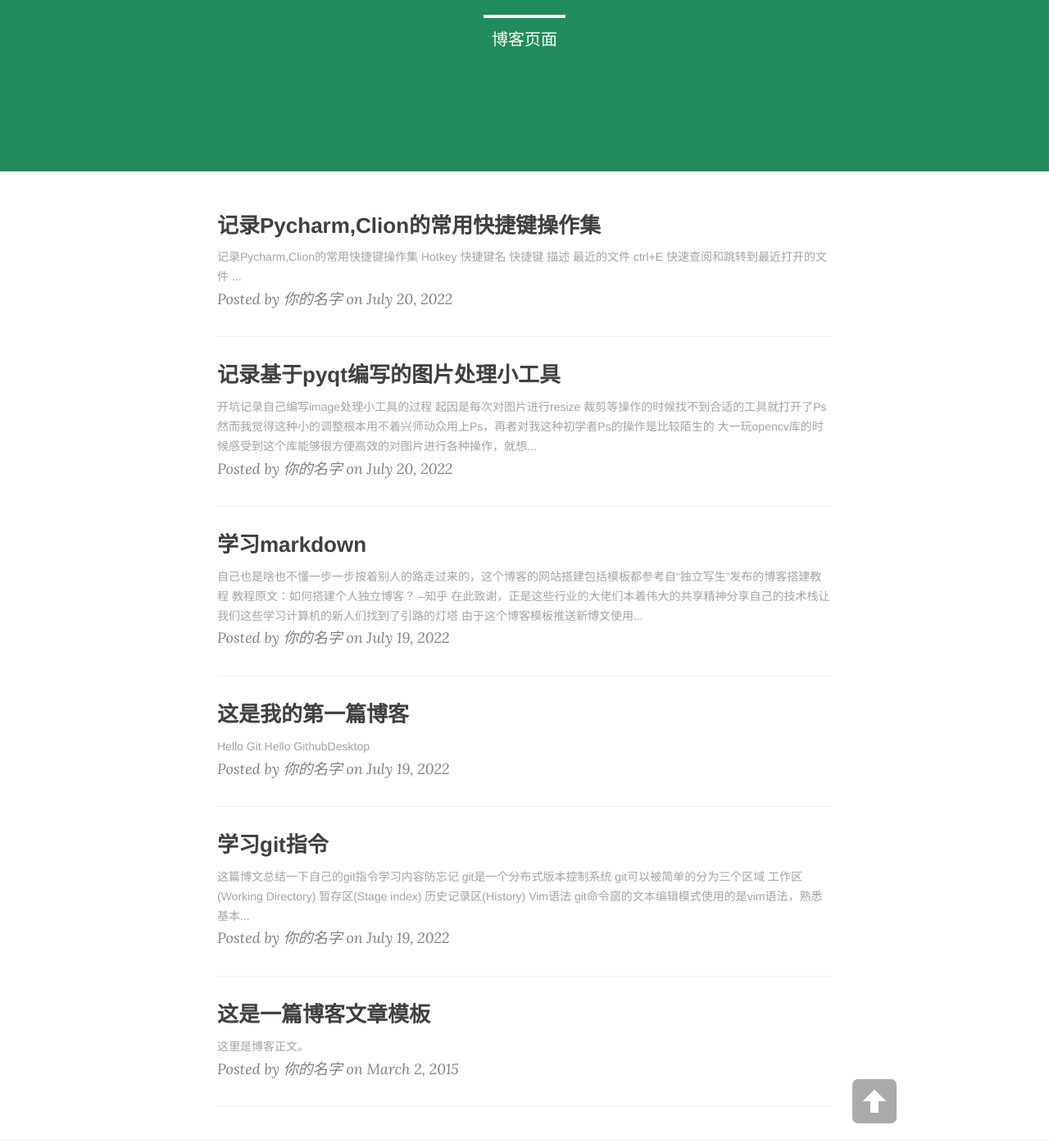
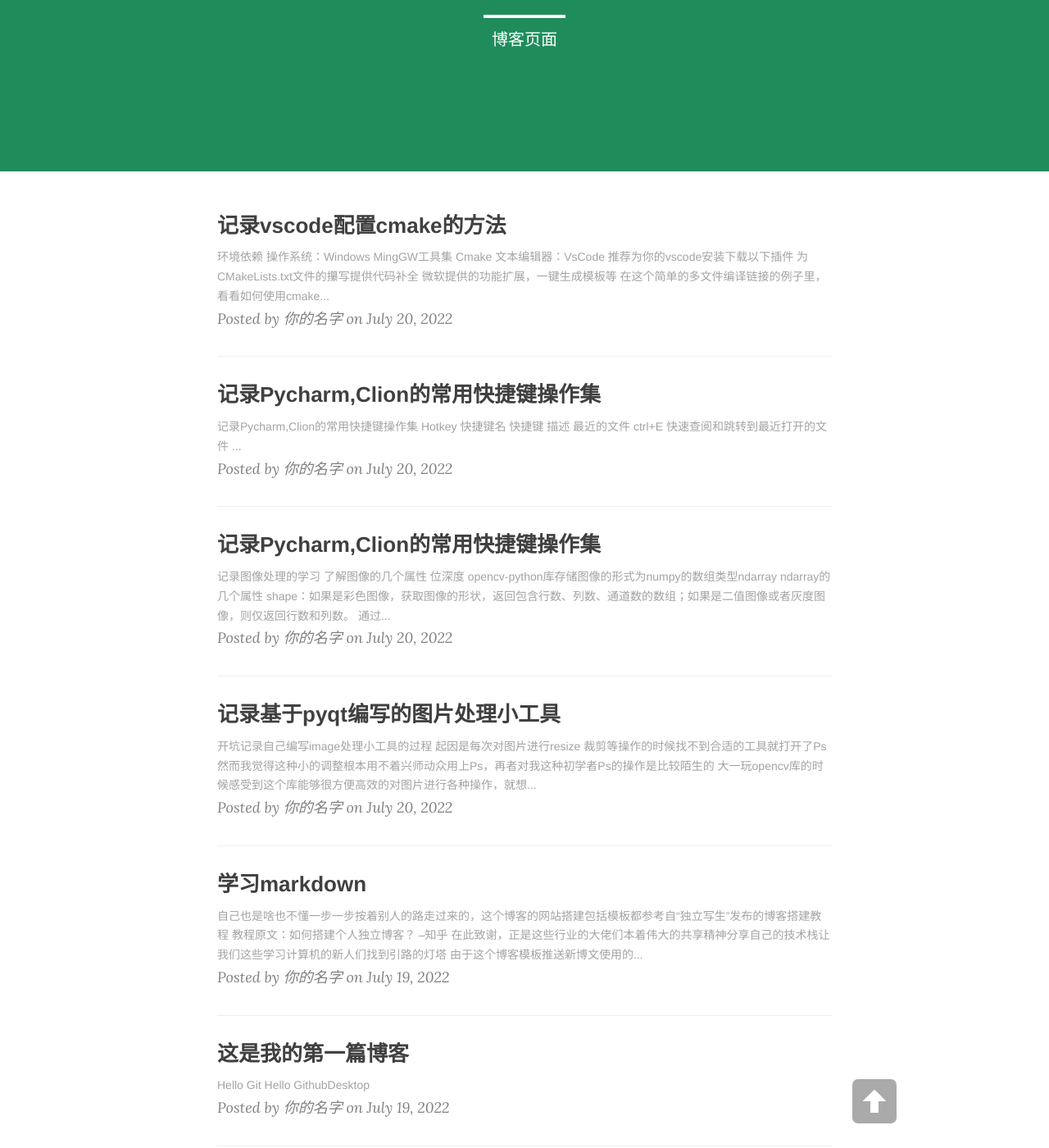
Before and after one commit to NumbNutN/NumbNutN.github.io, a Jekyll site: the page built from index.html, in a window 1280 px wide and 1400 px high, scrolled down 219 px. Shown: the whole window at 82% size. Built offline with Jekyll 4.4.1, drawn with Linux system fonts in a browser that asks for light colours; nearby versions of some CDN libraries; the list of posts is cut into pages by our own code.

Commit message:
Update for two new blog
- Post two new blog

````diff
--- /dev/null
+++ b/_posts/2022-07-30-image-format.md
@@ -0,0 +1,73 @@
+---
+layout: post
+title: 记录Pycharm,Clion的常用快捷键操作集
+date: 2022-7-20
+categories: blog
+tags: [pyqt,python,opencv]
+description: [Error]
+---
+
+记录图像处理的学习
+
+了解图像的几个属性
+位深度
+
+opencv-python库存储图像的形式为numpy的数组类型ndarray
+ndarray的几个属性
+
+shape：如果是彩色图像，获取图像的形状，返回包含行数、列数、通道数的数组；如果是二值图像或者灰度图像，则仅返回行数和列数。
+
+
+通过该属性的返回值是否包含通道数，可以判断一幅图像是灰度图像（或二值图像）还是彩色图像。
+
+size：返回图像的像素数目。其值为“行×列×通道数”，灰度图像或者二值图像的通道 数为 1。
+
+dtype：返回图像的数据类型
+uint8  --单个元素占8个字节
+float64 --数组中每个元素为64bits的浮点数，即8个字节
+
+[OpenCV获取图像属性](https://blog.csdn.net/weixin_51571728/article/details/120716708)
+img = cv2.imread("image.png",flags=cv2.CV_8UC4)
+
+矩阵类型
+CV_8UC1 8位无符号整型单通道矩阵，灰度图GrayScale以这种形式存储
+CV_8UC3 8位无符号整型三通道矩阵，主流RGB模式24位图以这种矩阵形式存储，即一个像素点RGB三个颜色分量各由8个bits，1个字节表示，共24位
+CV_8UC4 8位无符号整型四通道矩阵，ARPG模式32位图以这种形式存储，图像相比CV_8UC3多出一个Alpha通道，多用一个字节0-255表示透明程度
+CV_32FCx 一般的图像格式(png,jpg等)只用整数类型保存图片信息，一般不会用这种格式加载
+
+对应关系
+QImage.Format_BGR888 对应 CV_8UC3
+QImgae.Format_ABGR32 对应 CV_8UC4
+
+这两种方式都会在加载中丢弃图像的颜色信息，加载灰度图
+img = cv2.imread("image.png",flags=cv2.IMREAD_GRAYSCALE)
+img = cv2.imread("image.png",flags=cv2.CV_8UC1)
+
+这种方式加载绝大多数.jpg格式，因为jpg格式丢失图片的透明度信息
+img = cv2.imread("image.png",flags=cv2.CV_8UC3)
+img = cv2.imread("image.png",flags=cv2.IMREAD_COLOR)
+
+
+这种方式加载绝大多数.png格式，png图24位图和32位图
+测试发现
+img = cv2.imread("image.png",flags=cv2.CV_8UC4)
+
+实际测试
+发现很奇怪的现象，选取一张分辨率200x200,通道8位的32位图用opencv打开
+img = cv2.imread("image.png",flags=cv2.CV_8UC1)
+得到(200,200)
+img = cv2.imread("image.png",flags=cv2.CV_8UC2)
+得到完全正确的(200,200,4)
+img = cv2.imread("image.png",flags=cv2.CV_8UC3)
+(100,100,3),丧失透明度信息，图片缩小为原来的1/4
+img = cv2.imread("image.png",flags=cv2.CV_8UC4)
+(100,100,4)，透明度未丢失，图片缩小为原来的1/4
+img = cv2.imread("image.png",flags=cv2.IMREAD_COLOR)
+img = cv2.imread("image.png")
+(200,200,3)，透明度丢失，尺寸正常
+img = cv2.imread("image.png",flags=cv2.IMREAD_UNCHANGED)
+得到完全正确的(200,200,4)
+
+
+色深/位深，表示在位图或者视频帧缓冲区中储存1像素的颜色所用的位数，它也称为位/像素（bpp）
+https://zhuanlan.zhihu.com/p/71155212
--- /dev/null
+++ b/_posts/2022-08-04-cmake.md
@@ -0,0 +1,125 @@
+---
+layout: post
+title: 记录vscode配置cmake的方法
+date: 2022-7-20
+categories: blog
+tags: [c/c++,cmake,Windows]
+description: [Error]
+---
+
+环境依赖
+操作系统：Windows
+MingGW工具集
+Cmake
+文本编辑器：VsCode
+
+推荐为你的vscode安装下载以下插件
+
+为CMakeLists.txt文件的攥写提供代码补全
+![图1](../img/post-img/2022-08-04-cmake-00.png)
+
+微软提供的功能扩展，一键生成模板等
+![图2](../img/post-img/2022-08-04-cmake-01.png)
+
+在这个简单的多文件编译链接的例子里，看看如何使用cmake
+```
+//main.c
+#include <stdio.h>
+#include "fun.h"
+
+int main(int argc,char *argv[])
+{
+    int a = 20;
+    int b = 30;
+    swap(&a,&b);
+    printf("a=%d\n",a);
+    printf("b=%d\n",b);
+    return 0;
+}
+```
+
+```
+fun.c
+#include "fun.h"
+void swap(int* a,int* b)
+{
+    int temp = *a;
+    *a = *b;
+    *b = temp;
+}
+```
+
+```
+//fun.h
+void swap(int* a,int* b);
+```
+
+先配置一个最基本最简单的CMakeLists.txt文件
+```
+project(myPro)
+
+add_executable(myPro main.c fun.c)
+```
+
+第一行为该工程指定一个名字
+第二行第一个是生成的可执行文件的文件名 后面跟随所有依赖的源文件
+
+配置好后在你的工程目录下打开你的命令终端
+
+输入指令：
+```
+cmake .
+```
+
+第一个参数.代表当前路径，这个指令将会读取当前路径的CMakeLists.txt并据此生成makefile
+
+键入指令：
+```
+mingw32-make.exe
+cmake --build .
+//以上指令二选一
+```
+这个指令对应的可执行文件位于你的mingw64/bin文件夹中，
+可以依据生成的makefile对工程下的源文件编译、链接成可执行文件
+
+```
+./myPro.exe
+```
+最后在终端执行可执行文件
+
+这是通过命令行调用cmake为一个简单工程生成可执行文件的过程
+下面我们希望通过绑定VsCode的调试功能，自动完成上面的全部步骤
+
+我们需要配置launch.json和tasks.json
+
+```
+{
+    // 使用 IntelliSense 了解相关属性。
+    // 悬停以查看现有属性的描述。
+    // 欲了解更多信息，请访问: https://go.microsoft.com/fwlink/?linkid=830387
+    "version": "0.2.0",
+    "configurations": [
+        {
+            "name": "gcc.exe - build active file",
+            "type": "cppdbg",
+            "request": "launch",
+            "program": "${workspaceFolder}\\build\\MyPro.exe",
+            "args": [],
+            "stopAtEntry": false,
+            "cwd": "${fileDirname}",
+            "environment": [],
+            "externalConsole": false,
+            "MIMode": "gdb",
+            "miDebuggerPath": "D:\\Coding\\mingw64\\bin\\gdb.exe",
+            "setupCommands": [
+                {
+                    "description": "为 gdb 启用整齐打印",
+                    "text": "-enable-pretty-printing",
+                    "ignoreFailures": true
+                }
+            ],
+            "preLaunchTask": "Build"
+        }
+    ]
+}
+```
````
Also changed, not shown: _posts/2022-07-19-markdown-learning.md (+1 -1 lines), img/post-img/2022-08-04-cmake-00.png (added), img/post-img/2022-08-04-cmake-01.png (added).
